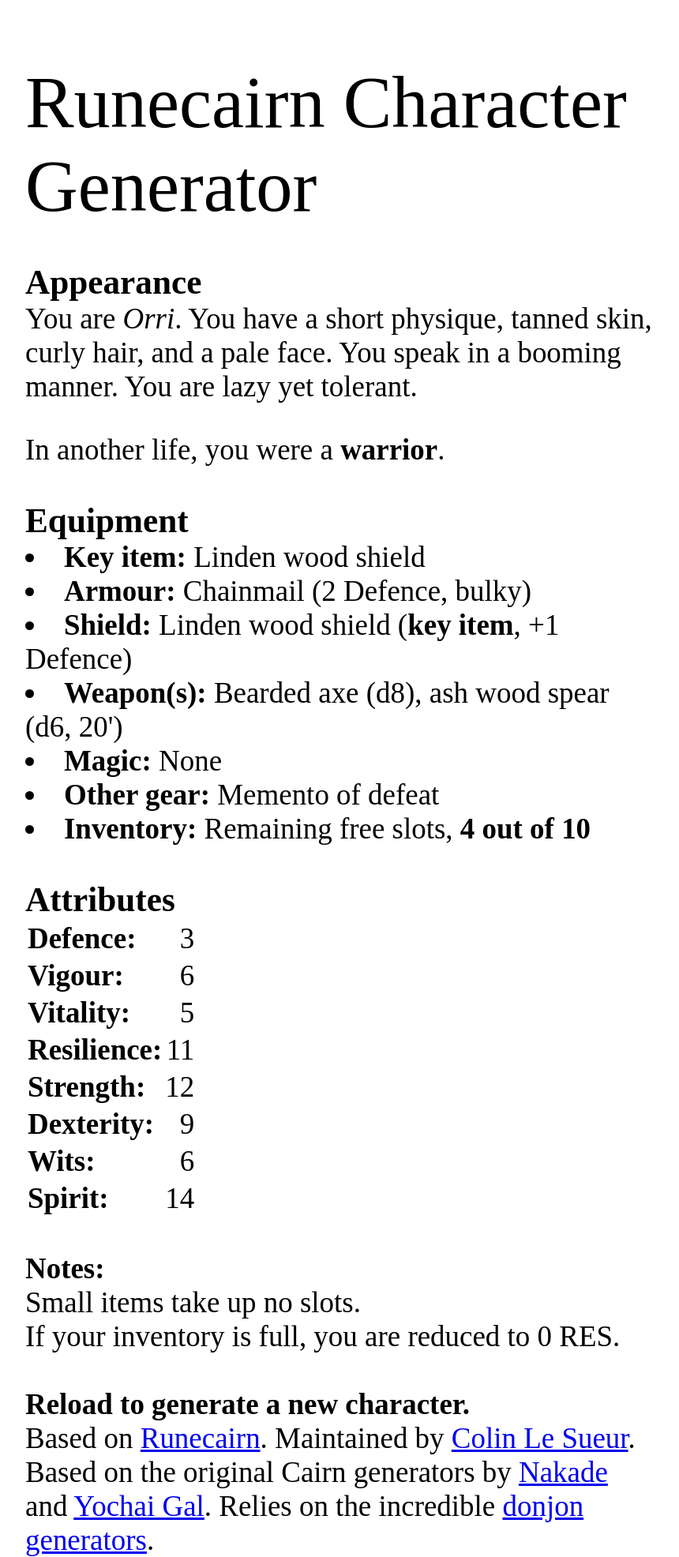
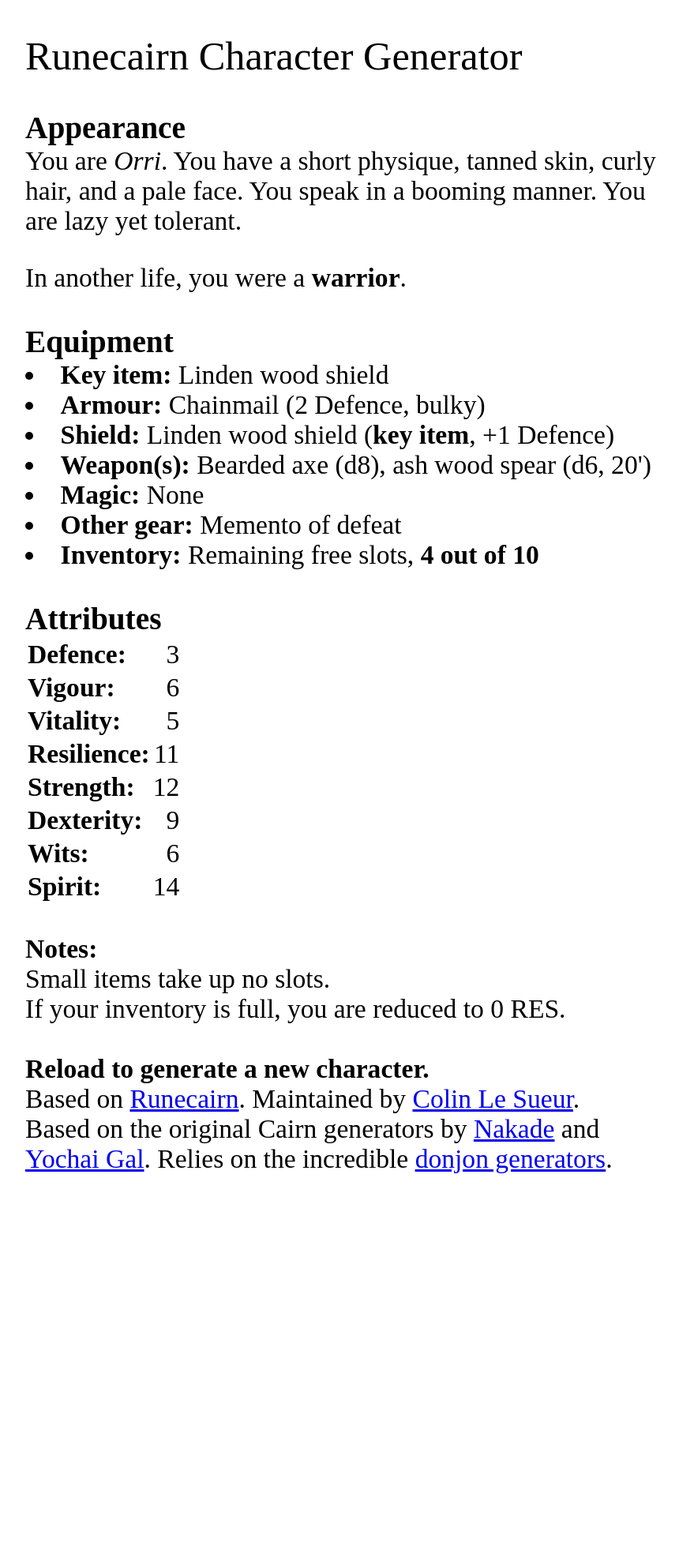
Before and after one commit to byodinsbeardrpg/byodinsbeardrpg.github.io, a Jekyll site: the page generator/index.html, which Jekyll copies as it is, in a window 1280 px wide. Shown: the whole page at 79% size, without its empty margins (208-1068 px from the left). Built offline with Jekyll 4.4.1, drawn with Linux system fonts in a browser that asks for light colours; some web fonts are replaced; after the commit the page ends 1487 px from its top, so only the background shows below that.

Commit message:
Update index.html

```diff
--- a/generator/index.html
+++ b/generator/index.html
@@ -13,9 +13,9 @@
       a:active {color: #2a9c56}
       a:visited {color: #1a7a3f}
       a:hover {color: #32b865}
-	  h2 {margin-bottom: 0em; font-family: BlackBeard,black-beard; font-size: 250%; font-weight: 400}
+	  h2 {margin-bottom: 0em; font-family: BlackBeard,black-beard; font-weight: 400}
       h3 {margin-bottom: 0em; font-weight: 700; font-family: Futura PT,futura-pt}
-      body {width: 800px; margin: auto; font-family: Minion Pro,minion-pro; font-weight: 400; font-size: 110%}
+      body {width: 800px; margin: auto; font-family: Minion Pro,minion-pro; font-weight: 400}
     </style>
      <script type="text/javascript" src="js/generator.js"></script>
     <script type="text/javascript" src="js/runecairn_data.js"></script>
```
